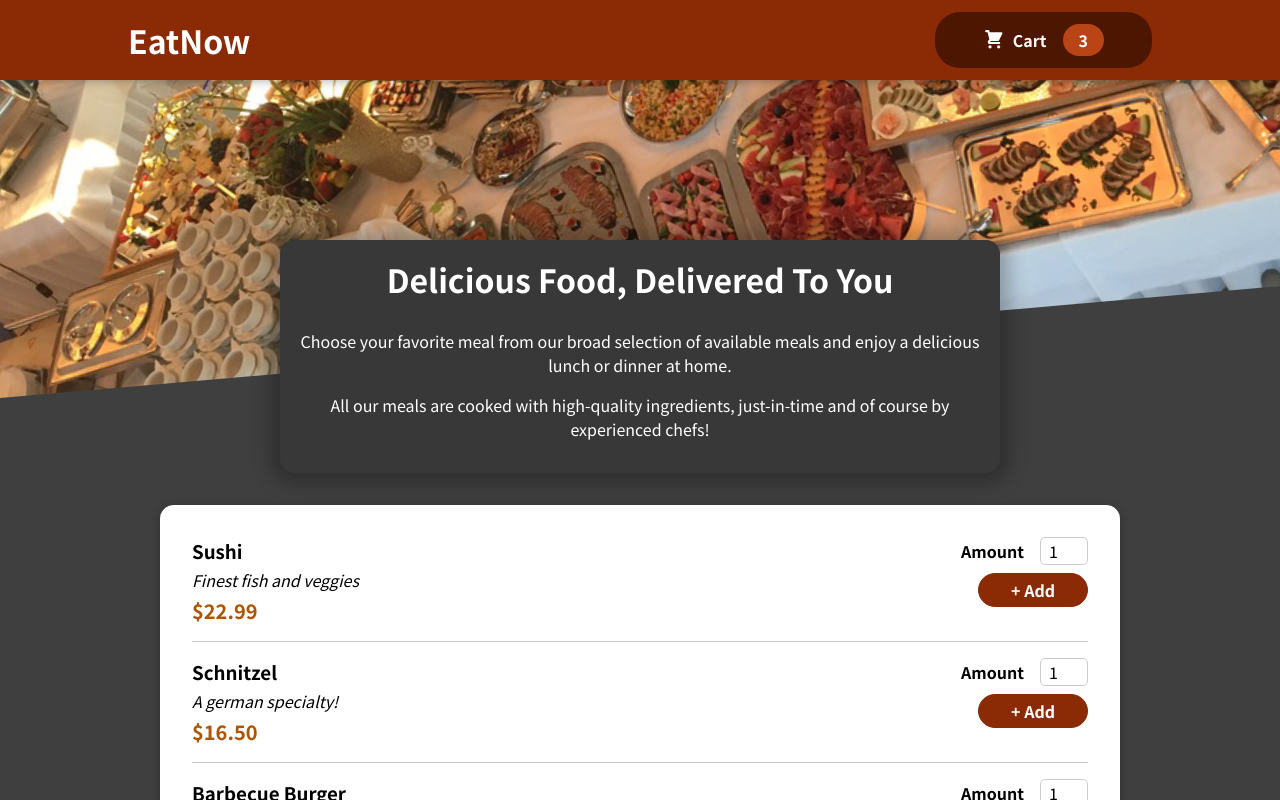
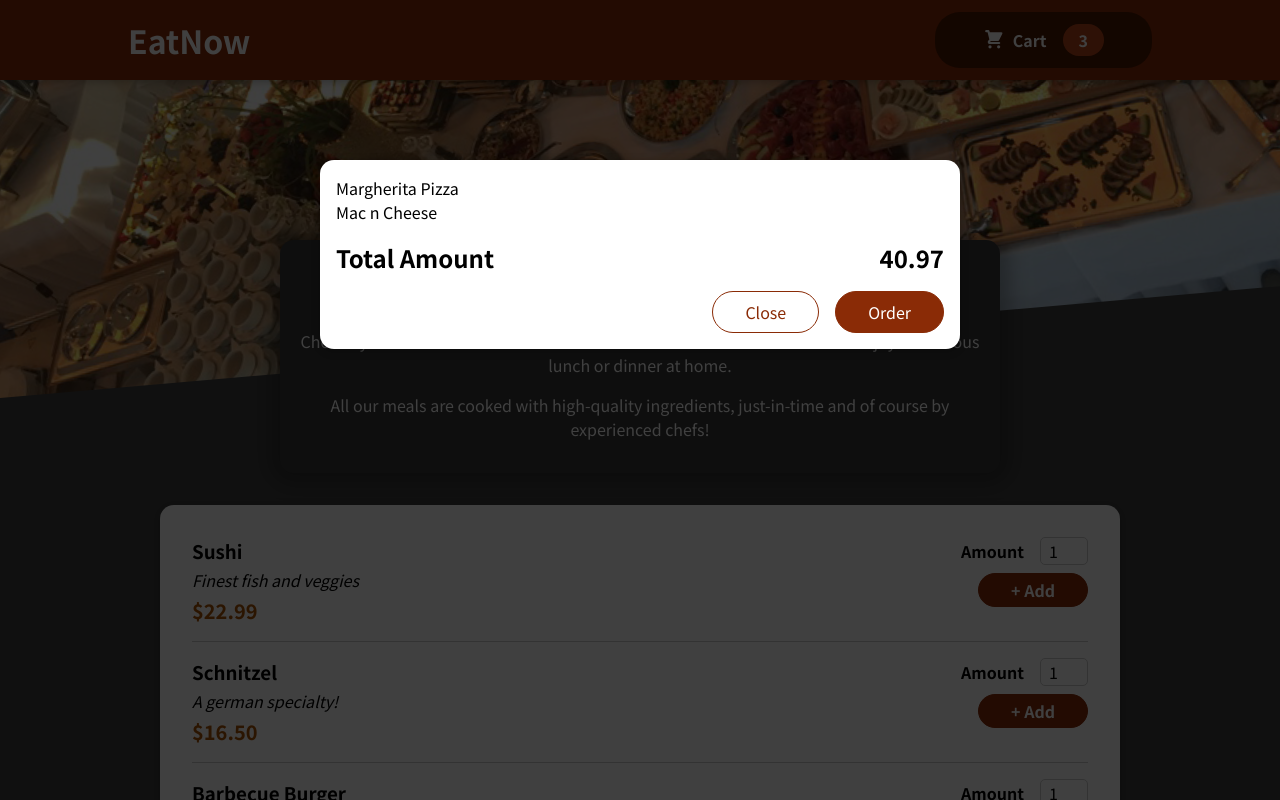
Before and after one commit to GururajChadaga/eatnow, a React (Create React App) app: page / in a window 1280 px wide. Shown: the top 800 px of the page. Built offline with nearby package versions, Linux system fonts and the light colour scheme.

Commit message:
Added cart modal overlay

```diff
--- a/public/index.html
+++ b/public/index.html
@@ -28,6 +28,7 @@
   </head>
   <body>
     <noscript>You need to enable JavaScript to run this app.</noscript>
+    <div id="overlays"></div>
     <div id="root"></div>
     <!--
       This HTML file is a template.
--- a/src/App.js
+++ b/src/App.js
@@ -1,10 +1,12 @@
 import { Fragment } from 'react';
 import Header from './components/Layout/Header';
 import Meals from './components/Meals/Meals';
+import Cart from './components/Cart/Cart';
 
 function App() {
   return (
     <Fragment>
+      <Cart />
       <Header />
       <main>
         <Meals />
--- /dev/null
+++ b/src/components/Cart/Cart.js
@@ -0,0 +1,29 @@
+import Modal from '../UI/Modal';
+import classes from './Cart.module.css';
+const Cart = (props) => {
+  const cartItems = (
+    <ul className={classes['cart-items']}>
+      {[
+        { id: 'c1', name: 'Margherita Pizza', amount: 2, price: 15.99 },
+        { id: 'c2', name: 'Mac n Cheese', amount: 1, price: 8.99 },
+      ].map((item) => (
+        <li>{item.name}</li>
+      ))}
+    </ul>
+  );
+  return (
+    <Modal>
+      {cartItems}
+      <div className={classes.total}>
+        <span>Total Amount</span>
+        <span>40.97</span>
+      </div>
+      <div className={classes.actions}>
+        <button className={classes['button--alt']}>Close</button>
+        <button className={classes.button}>Order</button>
+      </div>
+    </Modal>
+  );
+};
+
+export default Cart;
--- /dev/null
+++ b/src/components/Cart/Cart.module.css
@@ -0,0 +1,46 @@
+.cart-items {
+  list-style: none;
+  margin: 0;
+  padding: 0;
+  max-height: 20rem;
+  overflow: auto;
+}
+
+.total {
+  display: flex;
+  justify-content: space-between;
+  align-items: center;
+  font-weight: bold;
+  font-size: 1.5rem;
+  margin: 1rem 0;
+}
+
+.actions {
+  text-align: right;
+}
+
+.actions button {
+  font: inherit;
+  cursor: pointer;
+  background-color: transparent;
+  border: 1px solid #8a2b06;
+  padding: 0.5rem 2rem;
+  border-radius: 25px;
+  margin-left: 1rem;
+}
+
+.actions button:hover,
+.actions button:active {
+  background-color: #5a1a01;
+  border-color: #5a1a01;
+  color: white;
+}
+
+.actions .button--alt {
+  color: #8a2b06;
+}
+
+.actions .button {
+  background-color: #8a2b06;
+  color: white;
+}
--- /dev/null
+++ b/src/components/UI/Modal.js
@@ -0,0 +1,30 @@
+import { Fragment } from 'react';
+import { createPortal } from 'react-dom';
+import classes from './Modal.module.css';
+
+const Backdrop = (props) => {
+  return <div className={classes.backdrop}></div>;
+};
+
+const ModalOverlay = (props) => {
+  return (
+    <div className={classes.modal}>
+      <div className={classes.content}>{props.children}</div>
+    </div>
+  );
+};
+
+export const Modal = (props) => {
+  const portalElement = document.getElementById('overlays');
+  return (
+    <Fragment>
+      {createPortal(<Backdrop />, portalElement)}
+      {createPortal(
+        <ModalOverlay>{props.children}</ModalOverlay>,
+        portalElement
+      )}
+    </Fragment>
+  );
+};
+
+export default Modal;
--- /dev/null
+++ b/src/components/UI/Modal.module.css
@@ -0,0 +1,40 @@
+.backdrop {
+  position: fixed;
+  top: 0;
+  left: 0;
+  width: 100%;
+  height: 100vh;
+  z-index: 20;
+  background-color: rgba(0, 0, 0, 0.75);
+}
+
+.modal {
+  position: fixed;
+  top: 20vh;
+  left: 5%;
+  width: 90%;
+  background-color: white;
+  padding: 1rem;
+  border-radius: 14px;
+  box-shadow: 0 2px 8px rgba(0, 0, 0, 0.25);
+  z-index: 30;
+  animation: slide-down 300ms ease-out forwards;
+}
+
+@media (min-width: 768px) {
+  .modal {
+    width: 40rem;
+    left: calc(50% - 20rem);
+  }
+}
+
+@keyframes slide-down {
+  from {
+    opacity: 0;
+    transform: translateY(-3rem);
+  }
+  to {
+    opacity: 1;
+    transform: translateY(0);
+  }
+}
```
